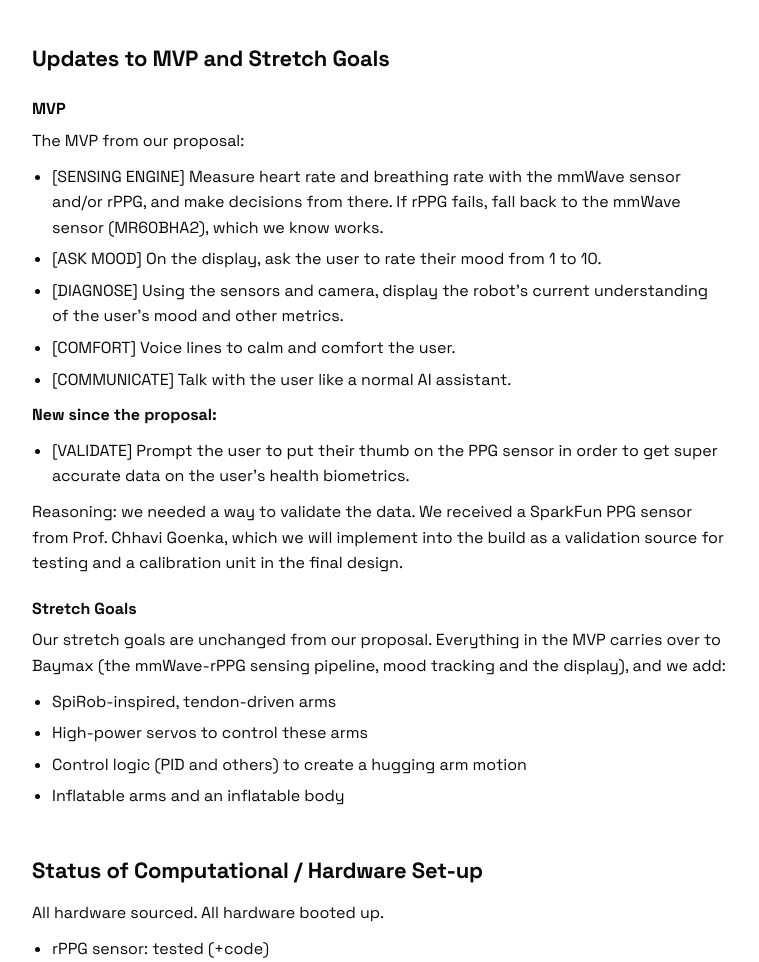
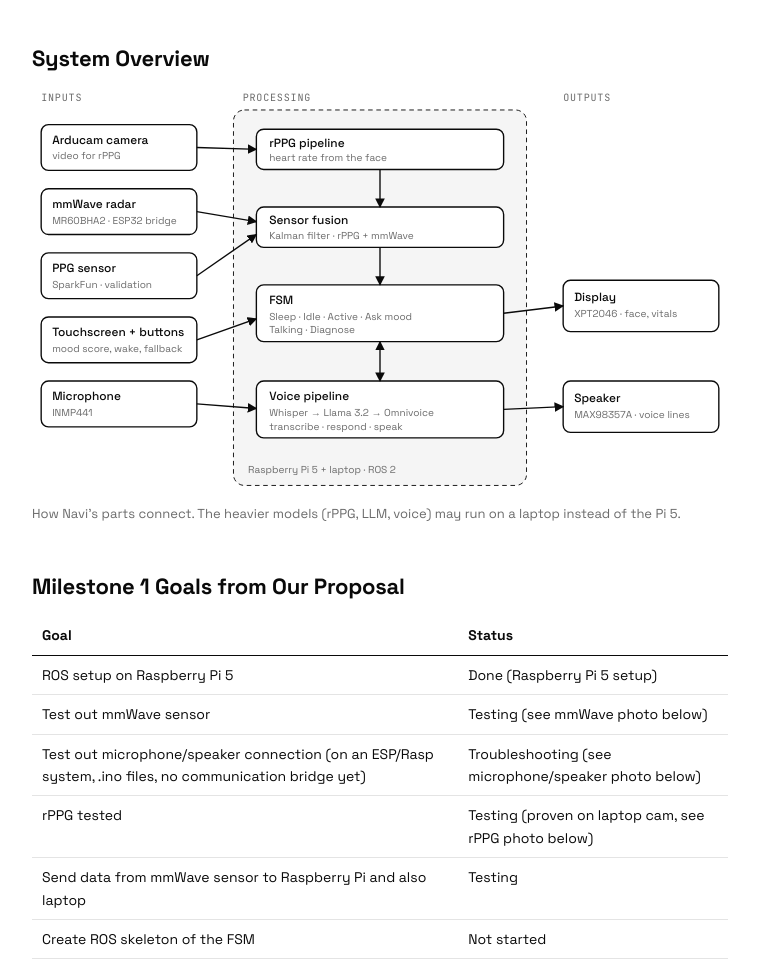
Before and after one commit to We1chJ/BaymaxPage, a plain HTML site: page m1.html in a window 1280 px wide. Shown: the part 462-1424 px from the top of the page, without its empty margins (260-1019 px from the left). Drawn offline with Linux system fonts and the light colour scheme.

Commit message:
Add system diagram and Milestone 1 goal status; link GitHub repo
- System Overview diagram of inputs, processing and outputs
- Table of the proposal's Milestone 1 goals with current status
- Point the GitHub nav link at We1chJ/Baymax

Co-Authored-By: Claude Opus 5.5 <noreply@anthropic.com>

```diff
--- a/m1.html
+++ b/m1.html
@@ -62,6 +62,14 @@
   table { border-collapse: collapse; width: 100%; font-size: 14px; }
   th, td { text-align: left; vertical-align: top; padding: 8px 10px; border-bottom: 1px solid #e4e4e4; }
   th { border-bottom: 1.5px solid var(--ink); }
+  .diagram { overflow-x: auto; margin: 10px 0; }
+  .diagram svg { display: block; width: 100%; min-width: 640px; height: auto; font-family: var(--sans); }
+  .diagram .box { fill: #fff; stroke: var(--ink); stroke-width: 1.5; }
+  .diagram .group { fill: #f5f5f5; stroke: var(--ink); stroke-width: 1; stroke-dasharray: 5 4; }
+  .diagram .t { font-size: 13px; font-weight: 500; fill: var(--ink); }
+  .diagram .s { font-size: 11px; fill: var(--muted); }
+  .diagram .col { font-family: var(--mono); font-size: 11px; fill: var(--muted); letter-spacing: .08em; }
+  .diagram .arrow { stroke: var(--ink); stroke-width: 1.5; fill: none; }
 
   footer {
     border-top: 1.5px solid var(--ink); padding: 28px clamp(16px, 4vw, 48px);
@@ -78,7 +86,7 @@
   </a>
   <ul>
     <li><a href="m1.html" aria-current="page">M1</a></li>
-    <li><a href="https://github.com/" target="_blank" rel="noopener">GitHub ↗</a></li>
+    <li><a href="https://github.com/We1chJ/Baymax" target="_blank" rel="noopener">GitHub ↗</a></li>
   </ul>
 </nav>
 
@@ -87,6 +95,81 @@
 
   <h2>MVP</h2>
   <p>Our MVP is Navi, a desktop healthcare robot built by Jack Wei, Thanadetch Mateedunsatits and Luke Wei. Sitting on a desk, it measures a person's heart rate and breathing rate without touching them, using two sources: rPPG (remote photoplethysmography, which reads the pulse from tiny color changes in the face on camera) and a 60 GHz mmWave radar sensor. It asks the user to log their mood, shows its reading of their vitals on a small touchscreen face, and responds with comforting voice lines and conversation.</p>
+
+  <h2>System Overview</h2>
+  <figure class="diagram">
+    <svg viewBox="0 0 760 450" role="img" aria-label="System diagram: the camera, mmWave sensor, PPG sensor, touchscreen and microphone feed the Raspberry Pi 5 and laptop running ROS 2, where the rPPG pipeline, sensor fusion, FSM and voice pipeline drive the display and speaker.">
+      <defs>
+        <marker id="arrowhead" viewBox="0 0 10 10" refX="9" refY="5" markerWidth="7" markerHeight="7" orient="auto-start-reverse">
+          <path d="M0 0 L10 5 L0 10 z" fill="#0a0a0a"/>
+        </marker>
+      </defs>
+
+      <text class="col" x="10" y="14">INPUTS</text>
+      <text class="col" x="230" y="14">PROCESSING</text>
+      <text class="col" x="580" y="14">OUTPUTS</text>
+
+      <!-- inputs -->
+      <rect class="box" x="10" y="40" width="170" height="50" rx="8"/>
+      <text class="t" x="22" y="61">Arducam camera</text><text class="s" x="22" y="78">video for rPPG</text>
+      <rect class="box" x="10" y="110" width="170" height="50" rx="8"/>
+      <text class="t" x="22" y="131">mmWave radar</text><text class="s" x="22" y="148">MR60BHA2 · ESP32 bridge</text>
+      <rect class="box" x="10" y="180" width="170" height="50" rx="8"/>
+      <text class="t" x="22" y="201">PPG sensor</text><text class="s" x="22" y="218">SparkFun · validation</text>
+      <rect class="box" x="10" y="250" width="170" height="50" rx="8"/>
+      <text class="t" x="22" y="271">Touchscreen + buttons</text><text class="s" x="22" y="288">mood score, wake, fallback</text>
+      <rect class="box" x="10" y="320" width="170" height="50" rx="8"/>
+      <text class="t" x="22" y="341">Microphone</text><text class="s" x="22" y="358">INMP441</text>
+
+      <!-- processing -->
+      <rect class="group" x="220" y="24" width="320" height="410" rx="12"/>
+      <text class="s" x="236" y="420">Raspberry Pi 5 + laptop · ROS 2</text>
+      <rect class="box" x="245" y="45" width="270" height="44" rx="8"/>
+      <text class="t" x="259" y="64">rPPG pipeline</text><text class="s" x="259" y="80">heart rate from the face</text>
+      <rect class="box" x="245" y="130" width="270" height="44" rx="8"/>
+      <text class="t" x="259" y="149">Sensor fusion</text><text class="s" x="259" y="165">Kalman filter · rPPG + mmWave</text>
+      <rect class="box" x="245" y="215" width="270" height="62" rx="8"/>
+      <text class="t" x="259" y="236">FSM</text><text class="s" x="259" y="253">Sleep · Idle · Active · Ask mood</text><text class="s" x="259" y="268">Talking · Diagnose</text>
+      <rect class="box" x="245" y="320" width="270" height="62" rx="8"/>
+      <text class="t" x="259" y="341">Voice pipeline</text><text class="s" x="259" y="358">Whisper → Llama 3.2 → Omnivoice</text><text class="s" x="259" y="373">transcribe · respond · speak</text>
+
+      <!-- outputs -->
+      <rect class="box" x="580" y="210" width="170" height="56" rx="8"/>
+      <text class="t" x="592" y="233">Display</text><text class="s" x="592" y="250">XPT2046 · face, vitals</text>
+      <rect class="box" x="580" y="320" width="170" height="56" rx="8"/>
+      <text class="t" x="592" y="343">Speaker</text><text class="s" x="592" y="360">MAX98357A · voice lines</text>
+
+      <!-- arrows -->
+      <path class="arrow" marker-end="url(#arrowhead)" d="M180 65 L245 67"/>
+      <path class="arrow" marker-end="url(#arrowhead)" d="M180 135 L245 146"/>
+      <path class="arrow" marker-end="url(#arrowhead)" d="M180 205 L245 160"/>
+      <path class="arrow" marker-end="url(#arrowhead)" d="M380 89 L380 130"/>
+      <path class="arrow" marker-end="url(#arrowhead)" d="M380 174 L380 215"/>
+      <path class="arrow" marker-end="url(#arrowhead)" d="M180 275 L245 252"/>
+      <path class="arrow" marker-end="url(#arrowhead)" d="M180 345 L245 350"/>
+      <path class="arrow" marker-start="url(#arrowhead)" marker-end="url(#arrowhead)" d="M380 277 L380 320"/>
+      <path class="arrow" marker-end="url(#arrowhead)" d="M515 246 L580 238"/>
+      <path class="arrow" marker-end="url(#arrowhead)" d="M515 351 L580 348"/>
+    </svg>
+    <figcaption>How Navi's parts connect. The heavier models (rPPG, LLM, voice) may run on a laptop instead of the Pi 5.</figcaption>
+  </figure>
+
+  <h2>Milestone 1 Goals from Our Proposal</h2>
+  <div class="table-wrap">
+    <table>
+      <thead>
+        <tr><th>Goal</th><th>Status</th></tr>
+      </thead>
+      <tbody>
+        <tr><td>ROS setup on Raspberry Pi 5</td><td>Done (Raspberry Pi 5 setup)</td></tr>
+        <tr><td>Test out mmWave sensor</td><td>Testing (see mmWave photo below)</td></tr>
+        <tr><td>Test out microphone/speaker connection (on an ESP/Rasp system, .ino files, no communication bridge yet)</td><td>Troubleshooting (see microphone/speaker photo below)</td></tr>
+        <tr><td>rPPG tested</td><td>Testing (proven on laptop cam, see rPPG photo below)</td></tr>
+        <tr><td>Send data from mmWave sensor to Raspberry Pi and also laptop</td><td>Testing</td></tr>
+        <tr><td>Create ROS skeleton of the FSM</td><td>Not started</td></tr>
+      </tbody>
+    </table>
+  </div>
 
   <h2>Updates to MVP and Stretch Goals</h2>
   <h3>MVP</h3>
```
Also changed, not shown: index.html (+1 -1 lines).
